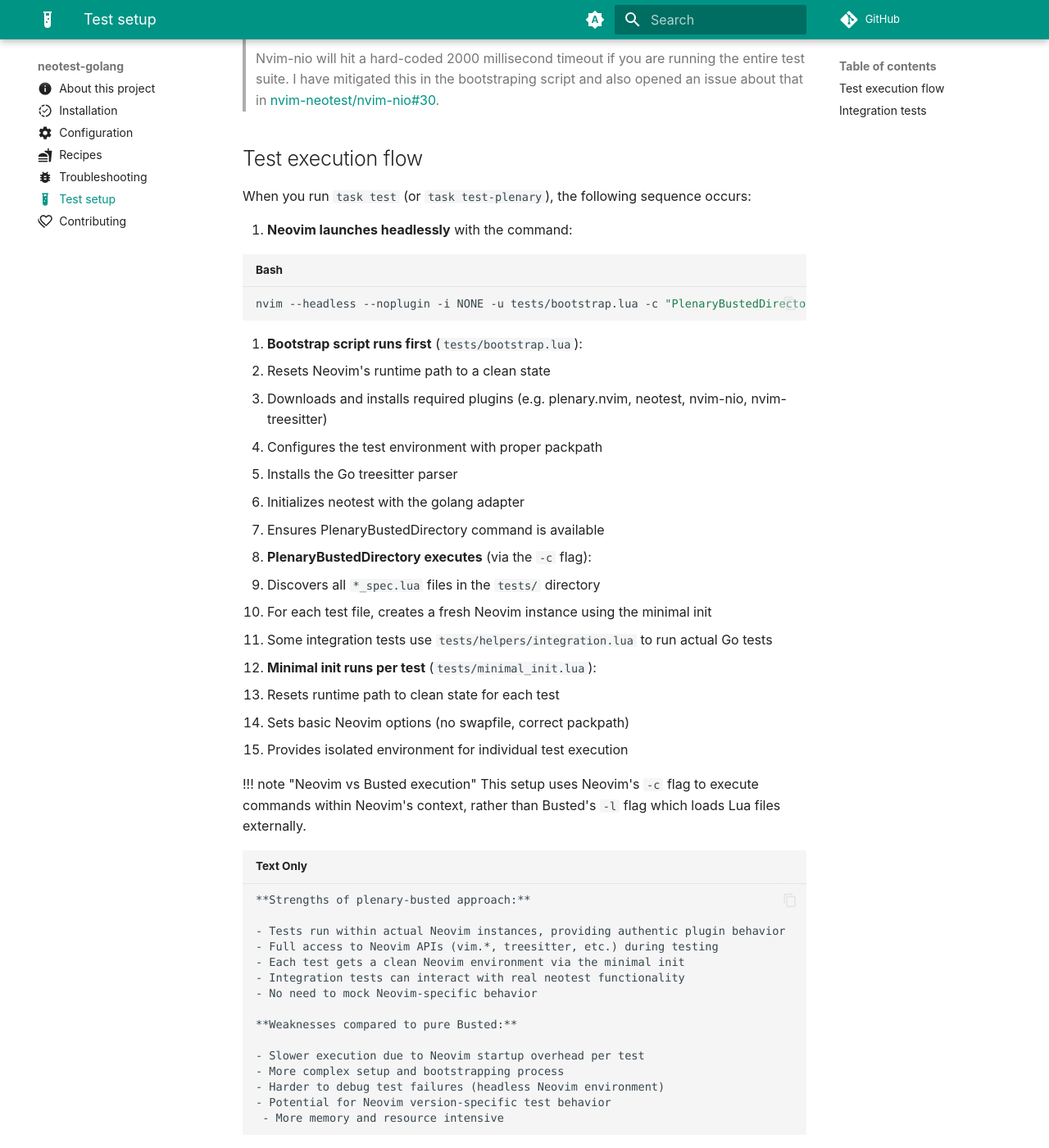
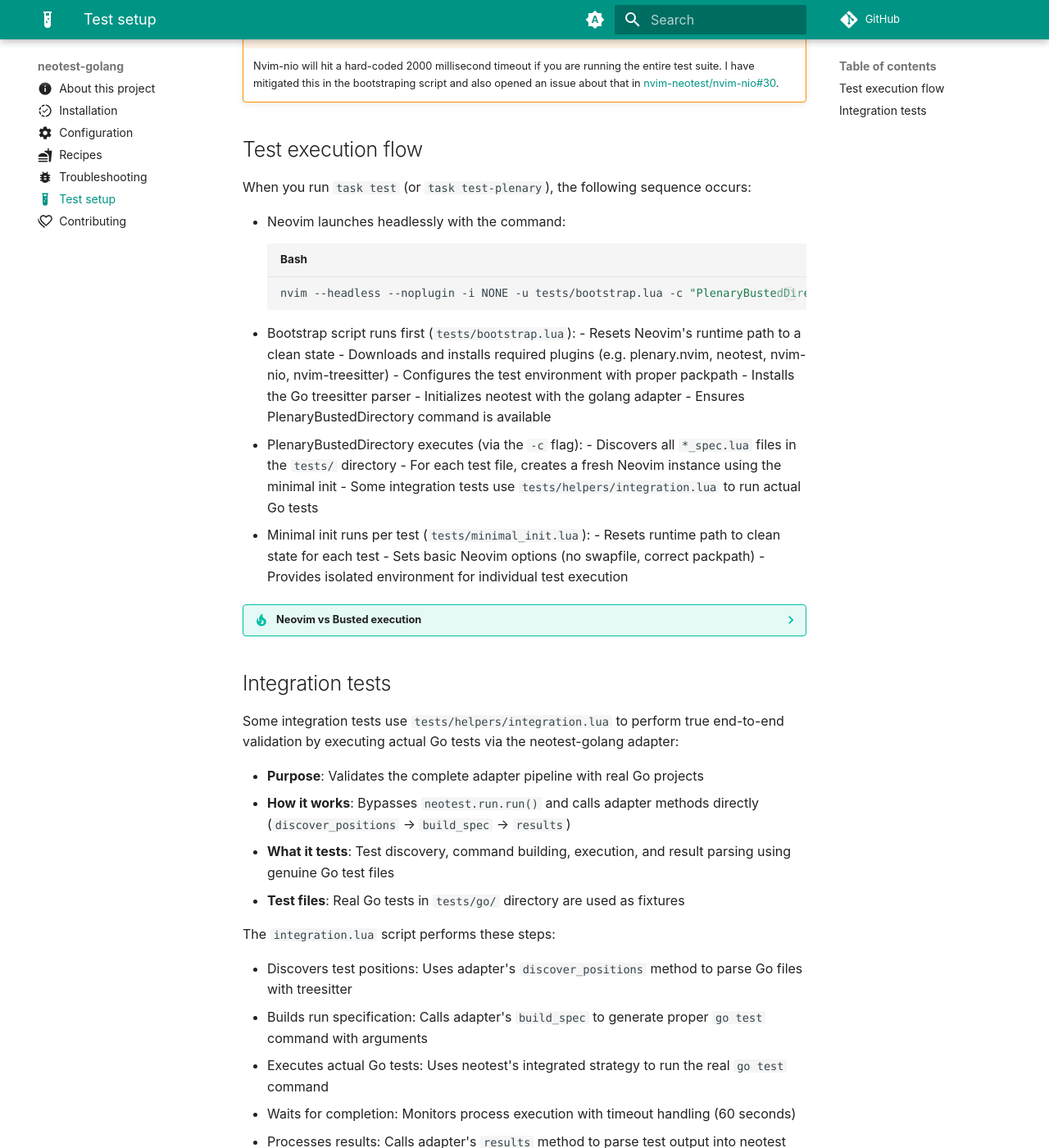
Before and after one commit to fredrikaverpil/neotest-golang, an MkDocs documentation site: the page built from docs/test.md, in a window 1280 px wide and 1400 px high, scrolled down 372 px. Shown: the whole window at 82% size. Built offline with MkDocs 1.6.1 and Material for MkDocs 9.7.7, drawn with Linux system fonts in a browser that asks for light colours; comment, search, counter and statistics services are not loaded.

Commit message:
docs: refine test.md

````diff
--- a/docs/test.md
+++ b/docs/test.md
@@ -14,47 +14,40 @@ Tests can be executed either from within Neovim (using neotest-plenary) or in
 the terminal. To run all tests from the terminal, simply execute `task test` in
 the terminal (requires [Taskfile](https://github.com/go-task/task)).
 
-> [!NOTE]
->
-> Nvim-nio will hit a hard-coded 2000 millisecond timeout if you are running the
-> entire test suite. I have mitigated this in the bootstraping script and also
-> opened an issue about that in
-> [nvim-neotest/nvim-nio#30](https://github.com/nvim-neotest/nvim-nio/issues/30).
+!!! warning "Tests timing out"
+
+    Nvim-nio will hit a hard-coded 2000 millisecond timeout if you are running the
+    entire test suite. I have mitigated this in the bootstraping script and also
+    opened an issue about that in
+    [nvim-neotest/nvim-nio#30](https://github.com/nvim-neotest/nvim-nio/issues/30).
 
 ## Test execution flow
 
 When you run `task test` (or `task test-plenary`), the following sequence
 occurs:
 
-1. **Neovim launches headlessly** with the command:
+- Neovim launches headlessly with the command:
+  ```sh
+  nvim --headless --noplugin -i NONE -u tests/bootstrap.lua -c "PlenaryBustedDirectory tests/ { minimal_init = 'tests/minimal_init.lua', timeout = 500000 }"
+  ```
+- Bootstrap script runs first (`tests/bootstrap.lua`): - Resets Neovim's runtime
+  path to a clean state - Downloads and installs required plugins (e.g.
+  plenary.nvim, neotest, nvim-nio, nvim-treesitter) - Configures the test
+  environment with proper packpath - Installs the Go treesitter parser -
+  Initializes neotest with the golang adapter - Ensures PlenaryBustedDirectory
+  command is available
+- PlenaryBustedDirectory executes (via the `-c` flag): - Discovers all
+  `*_spec.lua` files in the `tests/` directory - For each test file, creates a
+  fresh Neovim instance using the minimal init - Some integration tests use
+  `tests/helpers/integration.lua` to run actual Go tests
+- Minimal init runs per test (`tests/minimal_init.lua`): - Resets runtime path
+  to clean state for each test - Sets basic Neovim options (no swapfile, correct
+  packpath) - Provides isolated environment for individual test execution
 
-   ```bash
-   nvim --headless --noplugin -i NONE -u tests/bootstrap.lua -c "PlenaryBustedDirectory tests/ { minimal_init = 'tests/minimal_init.lua', timeout = 500000 }"
-   ```
+??? tip "Neovim vs Busted execution"
 
-2. **Bootstrap script runs first** (`tests/bootstrap.lua`):
-   - Resets Neovim's runtime path to a clean state
-   - Downloads and installs required plugins (e.g. plenary.nvim, neotest,
-     nvim-nio, nvim-treesitter)
-   - Configures the test environment with proper packpath
-   - Installs the Go treesitter parser
-   - Initializes neotest with the golang adapter
-   - Ensures PlenaryBustedDirectory command is available
-
-3. **PlenaryBustedDirectory executes** (via the `-c` flag):
-   - Discovers all `*_spec.lua` files in the `tests/` directory
-   - For each test file, creates a fresh Neovim instance using the minimal init
-   - Some integration tests use `tests/helpers/integration.lua` to run actual Go
-     tests
-
-4. **Minimal init runs per test** (`tests/minimal_init.lua`):
-   - Resets runtime path to clean state for each test
-   - Sets basic Neovim options (no swapfile, correct packpath)
-   - Provides isolated environment for individual test execution
-
-!!! note "Neovim vs Busted execution" This setup uses Neovim's `-c` flag to
-execute commands within Neovim's context, rather than Busted's `-l` flag which
-loads Lua files externally.
+    This setup uses Neovim's `-c` flag to execute commands within Neovim's context,
+    rather than Busted's `-l` flag which loads Lua files externally.
 
     **Strengths of plenary-busted approach:**
 
@@ -70,7 +63,7 @@ loads Lua files externally.
     - More complex setup and bootstrapping process
     - Harder to debug test failures (headless Neovim environment)
     - Potential for Neovim version-specific test behavior
-     - More memory and resource intensive
+    - More memory and resource intensive
 
 ## Integration tests
 
````
